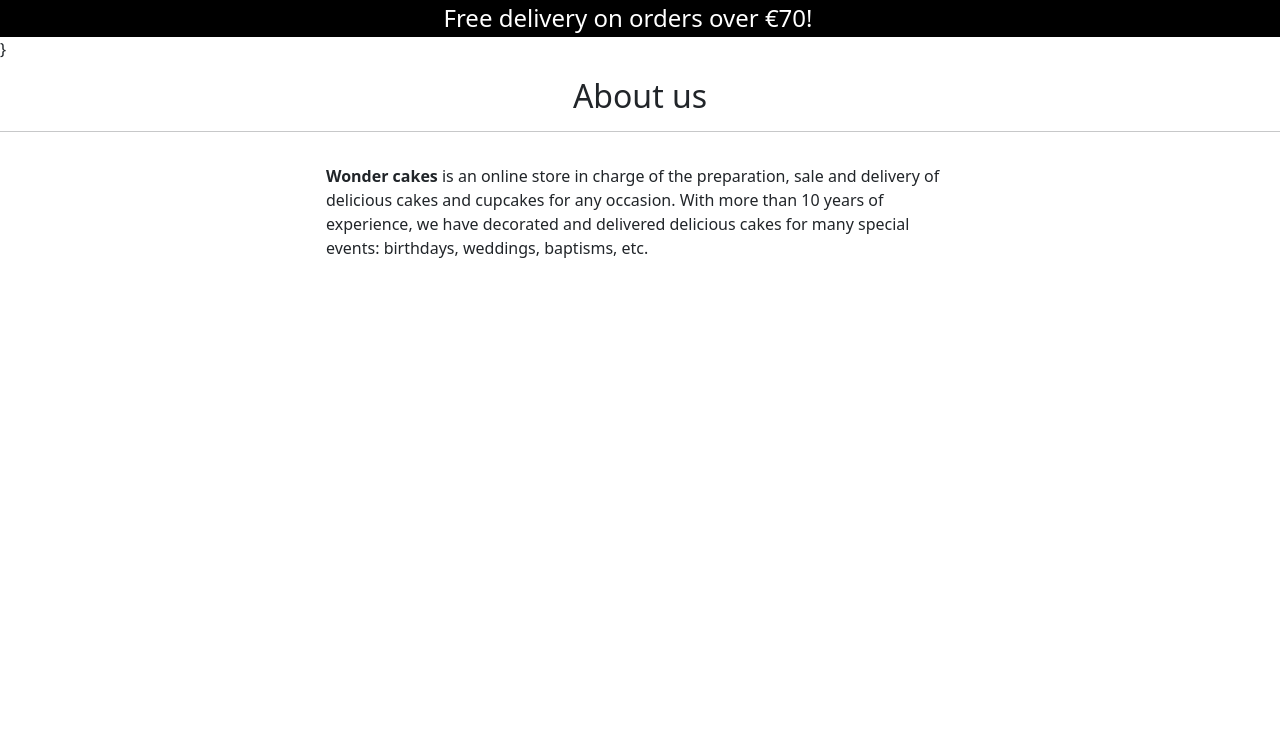
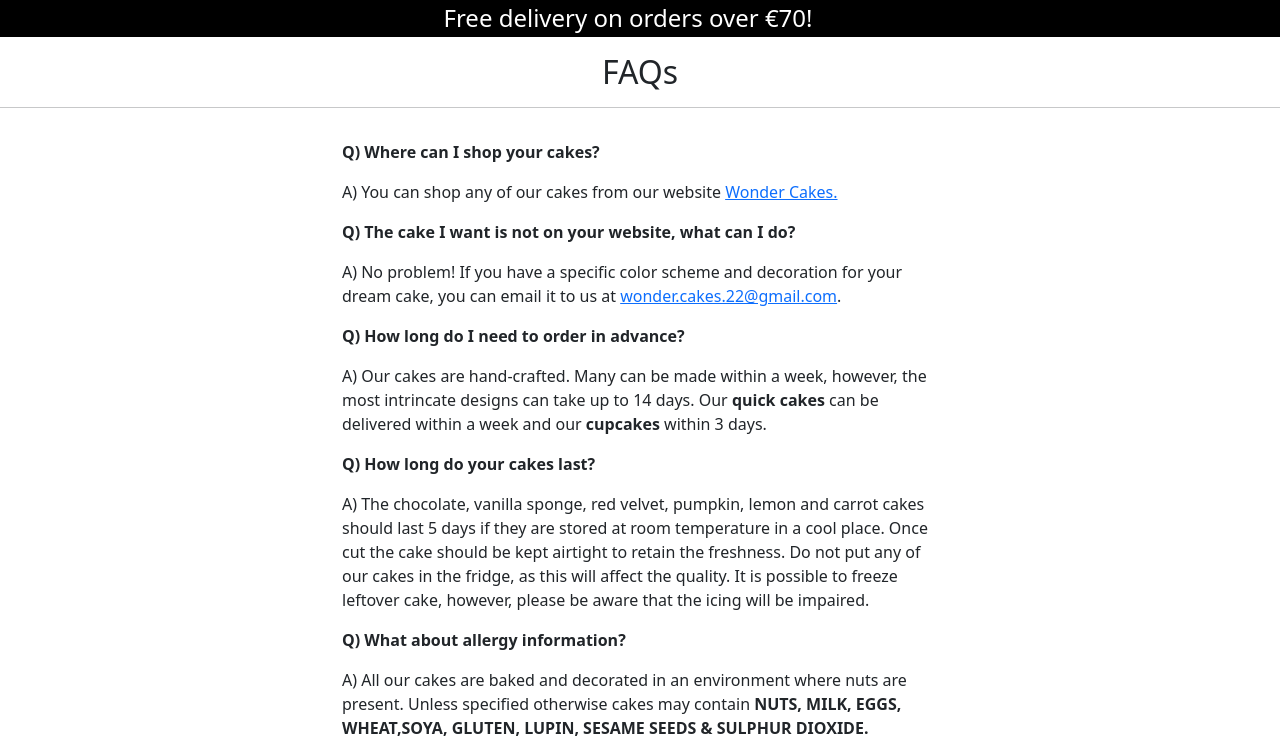
Before and after one commit to iama3191/Wonder-Cakes, a Django app: page /FAQ/ in a window 1280 px wide. Shown: the part 120-876 px from the top of the page. Before the commit the page ends 378 px from the top, so only its background shows below. Run offline with Django 3.2, Linux system fonts and the light colour scheme; some libraries are stand-ins or nearby versions.

Commit message:
Add faq content and style to the FAQ template

```diff
--- a/home/templates/home/FAQ.html
+++ b/home/templates/home/FAQ.html
@@ -15,16 +15,29 @@
 
 {% block content %}
     <div class="overlay"></div>
-    <div class="container-fluid">}
+    <div class="container-fluid">
         <div class="row">
             <div class="col text-center mt-3">
-                <h2>About us</h2>
+                <h2>FAQs</h2>
                 <hr>
             </div>
         </div>
         <div class="row">
             <div class="col-md-6 offset-md-3">
-                <p class="mt-3"><strong>Wonder cakes </strong>is an online store in charge of the preparation, sale and delivery of delicious cakes and cupcakes for any occasion. With more than 10 years of experience, we have decorated and delivered delicious cakes for many special events: birthdays, weddings, baptisms, etc.</p>
+                <p class="mt-3 mx-3"><strong>Q) Where can I shop your cakes?</strong></p>
+                <p class="mt-3 mx-3">A) You can shop any of our cakes from our website <a href="https://wondercakes.herokuapp.com/" target="_blank">Wonder Cakes.</a></p>
+
+                <p class="mt-3 mx-3"><strong>Q) The cake I want is not on your website, what can I do?</strong></p>
+                <p class="mt-3 mx-3">A) No problem! If you have a specific color scheme and decoration for your dream cake, you can email it to us at <a href="mailto: wonder.cakes.22@gmail.com?subject=Custom Cake">wonder.cakes.22@gmail.com</a>.</p>
+
+                <p class="mt-3 mx-3"><strong>Q) How long do I need to order in advance?</strong></p>
+                <p class="mt-3 mx-3">A) Our cakes are hand-crafted. Many can be made within a week, however, the most intrincate designs can take up to 14 days. Our <strong>quick cakes</strong> can be delivered within a week and our <strong>cupcakes</strong> within 3 days.</p>
+
+                <p class="mt-3 mx-3"><strong>Q) How long do your cakes last?</strong></p>
+                <p class="mt-3 mx-3">A) The chocolate, vanilla sponge, red velvet, pumpkin, lemon and carrot cakes should last 5 days if they are stored at room temperature in a cool place. Once cut the cake should be kept airtight to retain the freshness. Do not put any of our cakes in the fridge, as this will affect the quality. It is possible to freeze leftover cake, however, please be aware that the icing will be impaired.</p>
+
+                <p class="mt-3 mx-3"><strong>Q) What about allergy information?</strong></p>
+                <p class="mt-3 mx-3">A) All our cakes are baked and decorated in an environment where nuts are present. Unless specified otherwise cakes may contain <strong class="text-uppercase">nuts, milk, eggs, wheat,soya, gluten, lupin, sesame seeds & sulphur dioxide.</strong></p>
             </div>
         </div>
     </div>
```
